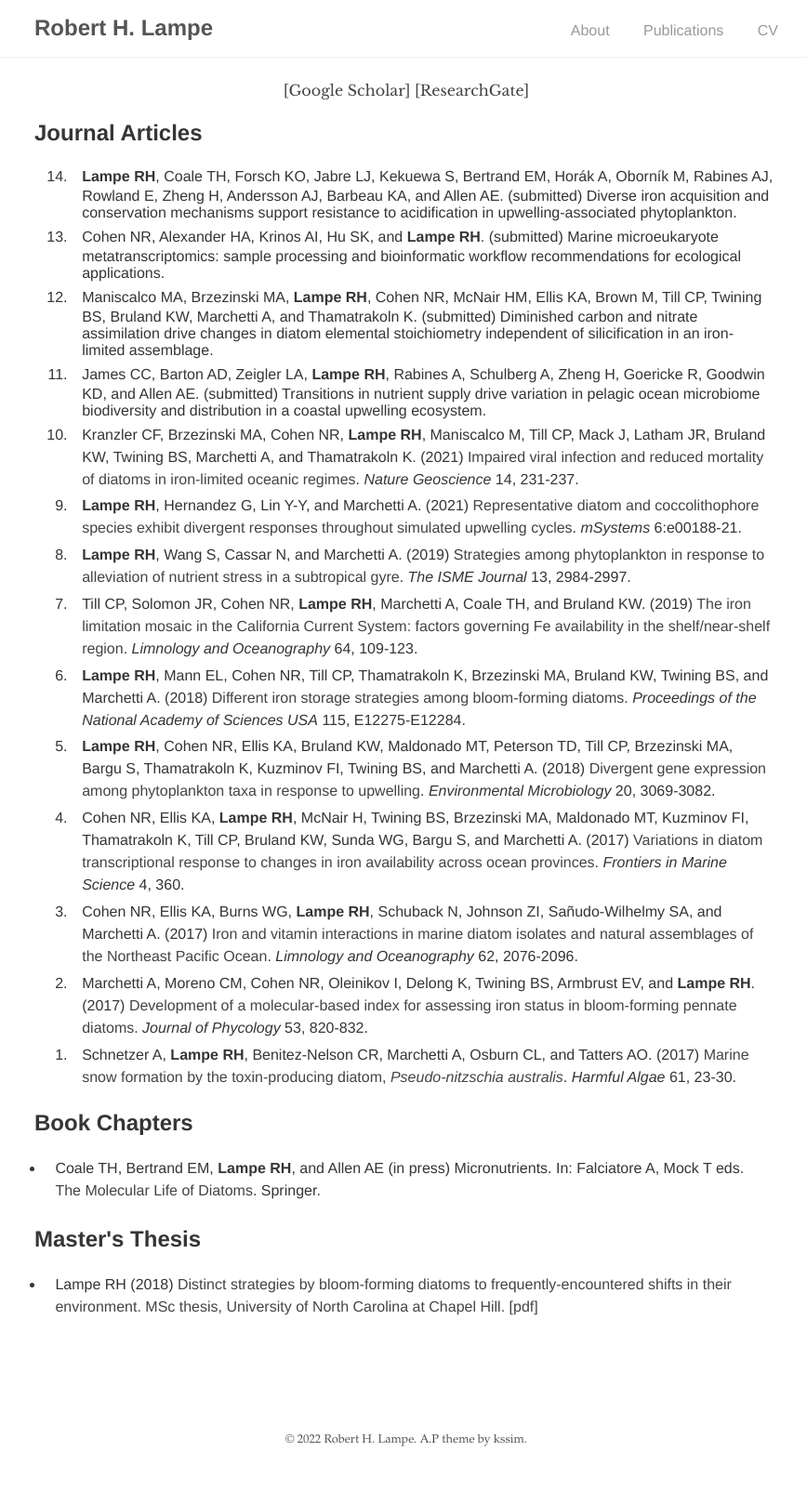
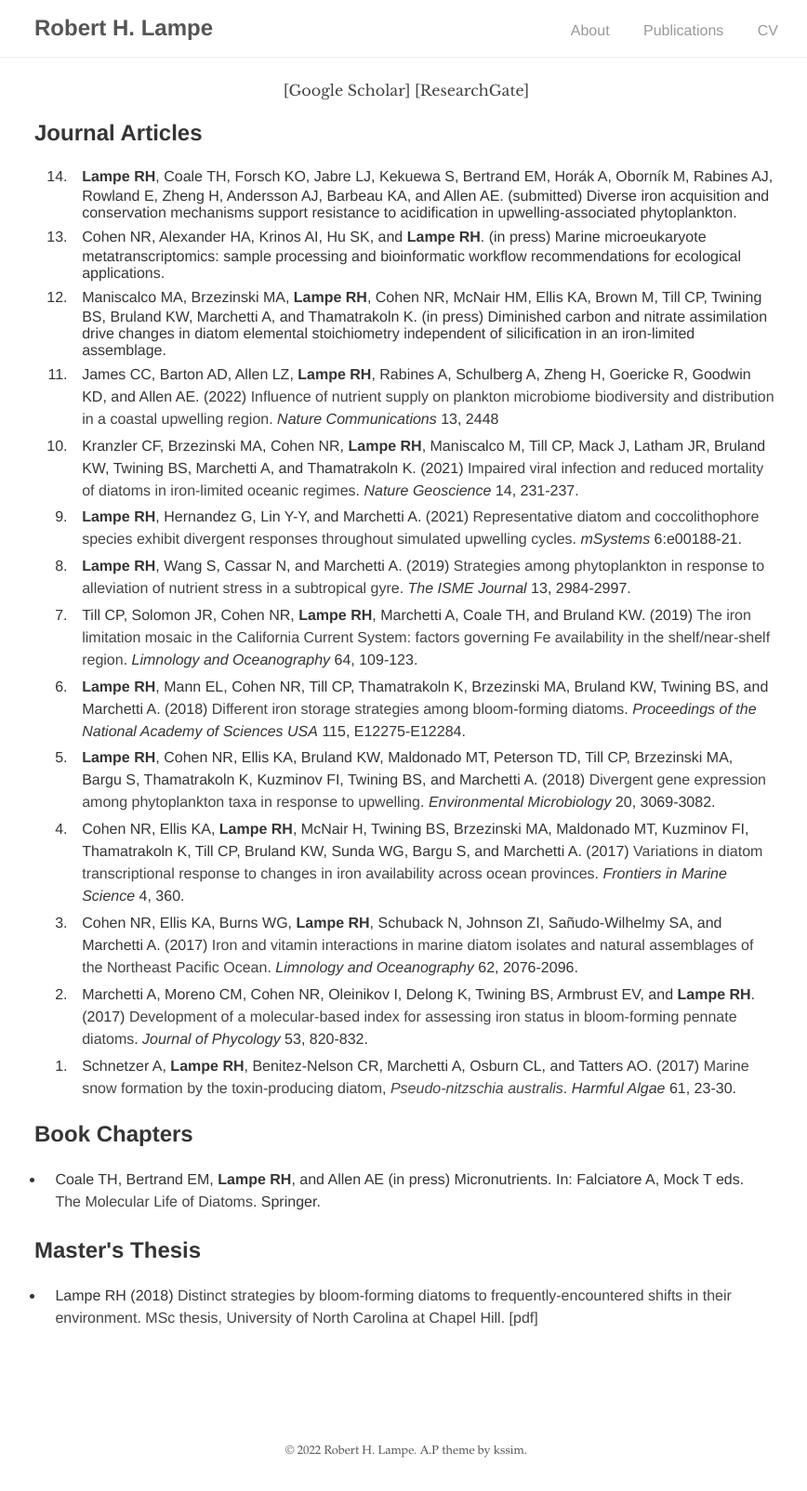
Before and after one commit to rhlampe/rhlampe.github.io, a Jekyll site: the page built from publications/index.html, in a window 1280 px wide. Shown: the whole page at 93% size, without its empty margins (203-1071 px from the left). Built offline with Jekyll 4.4.1, drawn with Linux system fonts in a browser that asks for light colours.

Commit message:
Publications and CV update

```diff
--- a/publications/index.html
+++ b/publications/index.html
@@ -12,9 +12,9 @@ title: Publications
 <div id="publications">
 <ol reversed>
   <li><b>Lampe RH</b>, Coale TH, Forsch KO, Jabre LJ, Kekuewa S, Bertrand EM, Hor&aacute;k A, Oborn&iacute;k M, Rabines AJ, Rowland E, Zheng H, Andersson AJ, Barbeau KA, and Allen AE. (submitted) Diverse iron acquisition and conservation mechanisms support resistance to acidification in upwelling-associated phytoplankton.</li>
-  <li>Cohen NR, Alexander HA, Krinos AI, Hu SK, and <b>Lampe RH</b>. (submitted) Marine microeukaryote metatranscriptomics: sample processing and bioinformatic workflow recommendations for ecological applications.</li>
-  <li>Maniscalco MA, Brzezinski MA, <b>Lampe RH</b>, Cohen NR, McNair HM, Ellis KA, Brown M, Till CP, Twining BS, Bruland KW, Marchetti A, and Thamatrakoln K. (submitted) Diminished carbon and nitrate assimilation drive changes in diatom elemental stoichiometry independent of silicification in an iron-limited assemblage.</li>
-  <li>James CC, Barton AD, Zeigler LA, <b>Lampe RH</b>, Rabines A, Schulberg A, Zheng H, Goericke R, Goodwin KD, and Allen AE. (submitted) Transitions in nutrient supply drive variation in pelagic ocean microbiome biodiversity and distribution in a coastal upwelling ecosystem.</li>
+  <li>Cohen NR, Alexander HA, Krinos AI, Hu SK, and <b>Lampe RH</b>. (in press) Marine microeukaryote metatranscriptomics: sample processing and bioinformatic workflow recommendations for ecological applications.</li>
+  <li>Maniscalco MA, Brzezinski MA, <b>Lampe RH</b>, Cohen NR, McNair HM, Ellis KA, Brown M, Till CP, Twining BS, Bruland KW, Marchetti A, and Thamatrakoln K. (in press) Diminished carbon and nitrate assimilation drive changes in diatom elemental stoichiometry independent of silicification in an iron-limited assemblage.</li>
+  <li>James CC, Barton AD, Allen LZ, <b>Lampe RH</b>, Rabines A, Schulberg A, Zheng H, Goericke R, Goodwin KD, and Allen AE. (2022) <a href="https://doi.org/10.1038/s41467-022-30139-4">Influence of nutrient supply on plankton microbiome biodiversity and distribution in a coastal upwelling region.</a> <i>Nature Communications</i> 13, 2448</li>
   <li>Kranzler CF, Brzezinski MA, Cohen NR, <b>Lampe RH</b>, Maniscalco M, Till CP, Mack J, Latham JR, Bruland KW, Twining BS, Marchetti A, and Thamatrakoln K. (2021) <a href="https://doi.org/10.1038/s41561-021-00711-6">Impaired viral infection and reduced mortality of diatoms in iron-limited oceanic regimes</a>. <i>Nature Geoscience</i> 14, 231-237.</li>
   <li><b>Lampe RH</b>, Hernandez G, Lin Y-Y, and Marchetti A. (2021) <a href="https://doi.org/10.1128/mSystems.00188-21">Representative diatom and coccolithophore species exhibit divergent responses throughout simulated upwelling cycles</a>. <i>mSystems</i> 6:e00188-21.</li>
   <li><b>Lampe RH</b>, Wang S, Cassar N, and Marchetti A. (2019) <a href="https://doi.org/10.1038/s41396-019-0489-6">Strategies among phytoplankton in response to alleviation of nutrient stress in a subtropical gyre</a>. <i>The ISME Journal</i> 13, 2984-2997.</li>
```
Also changed, not shown: 1 other file.
